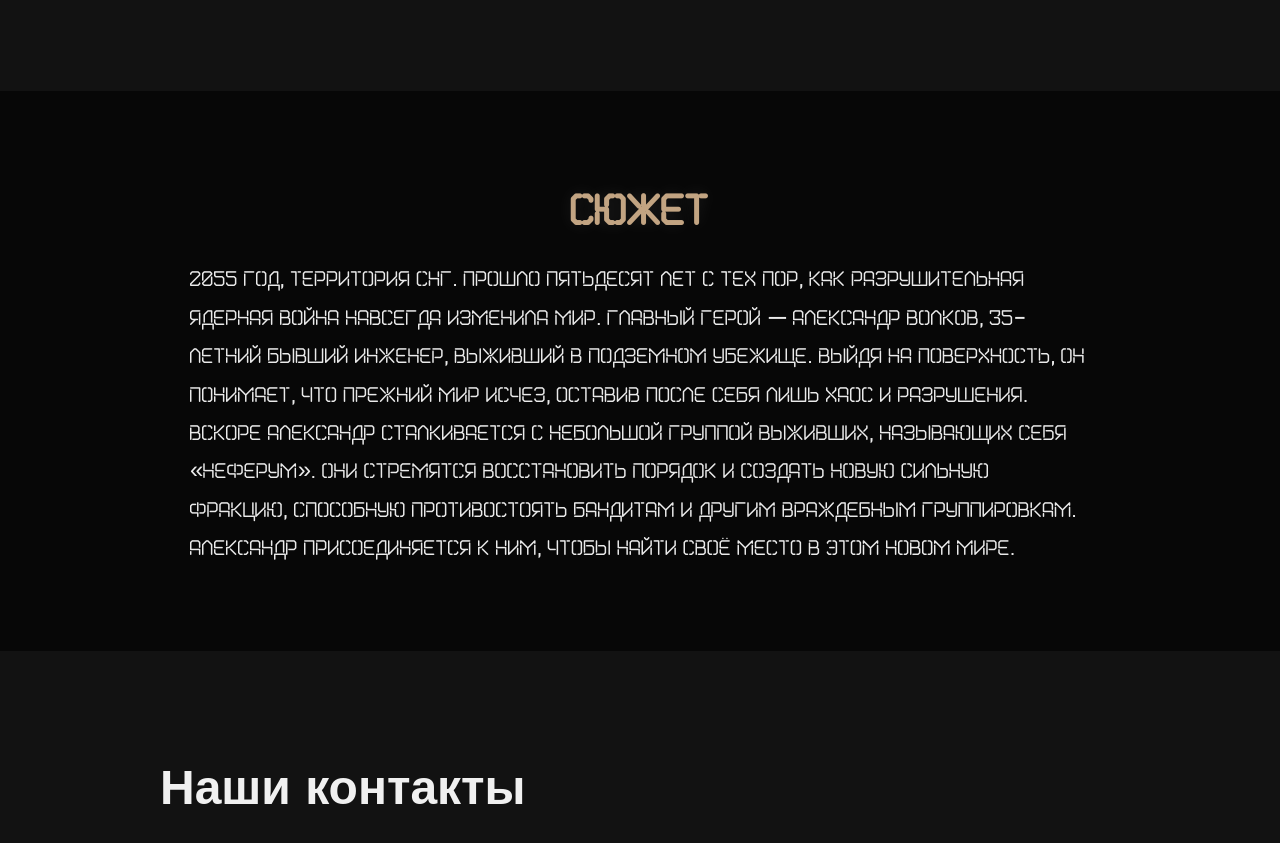
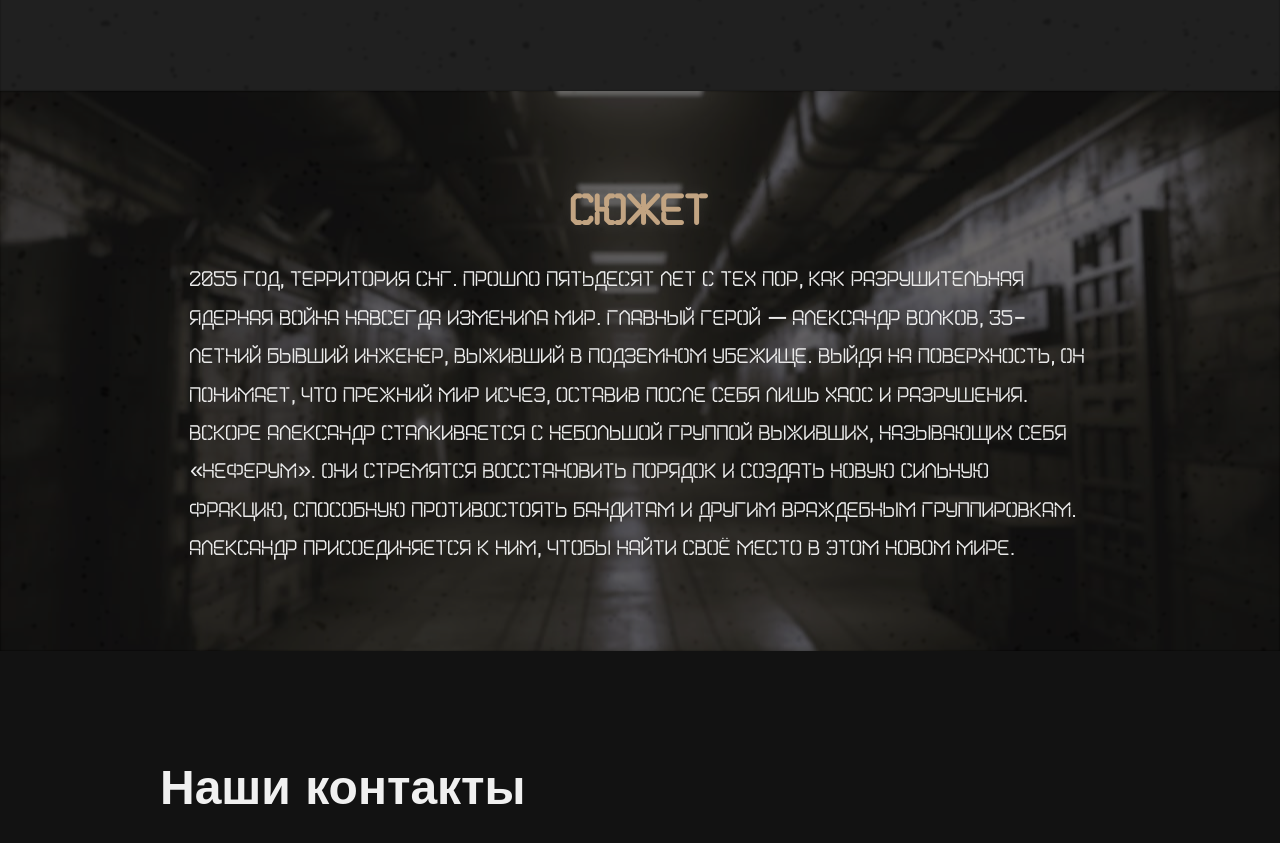
Before and after one commit to VladKrasPlay/ruins-ahoc, a plain HTML site: page index.html in a window 1280 px wide. Shown: the part 1953-2796 px from the top of the page. Drawn offline with nearby package versions, Linux system fonts and the light colour scheme; a script that the page names is missing.

Commit message:
Update style.css

```diff
--- a/style.css
+++ b/style.css
@@ -143,7 +143,7 @@
 
   /* Главная секция */
   .hero {
-    background-image: url('images/main.png');
+    background-image: url('images/main.webp');
     background-size: cover;
     background-position-y: top;
     height: 24rem;
@@ -400,7 +400,7 @@ margin-top: 1.25rem; /* 20px */
   .dust-layer {
     position: absolute;
     inset: 0;
-    background-image: url('images/pil.png'); /* Путь к текстуре пыли (с прозрачностью) */
+    background-image: url('images/pil.webp'); /* Путь к текстуре пыли (с прозрачностью) */
     background-repeat: repeat;
     background-size: cover;
     opacity: 0.06;
@@ -476,7 +476,7 @@ margin-top: 1.25rem; /* 20px */
   }
 
 .story {
-  background-image: url('images/bunker.jpg');
+  background-image: url('images/bunker.webp');
     background-size: cover;
     background-position: center;
     height: 60vh;
```
